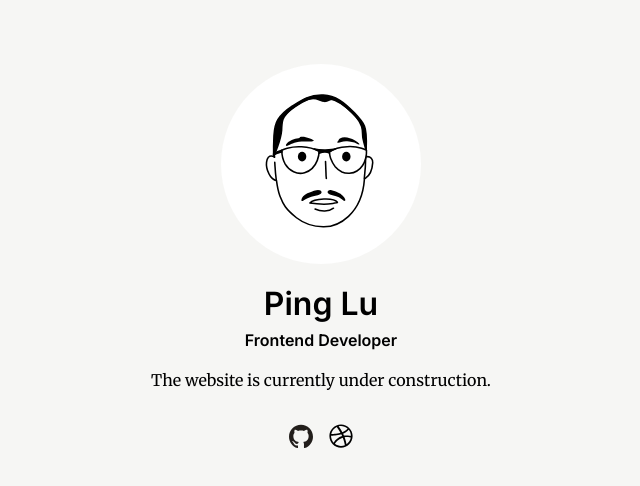
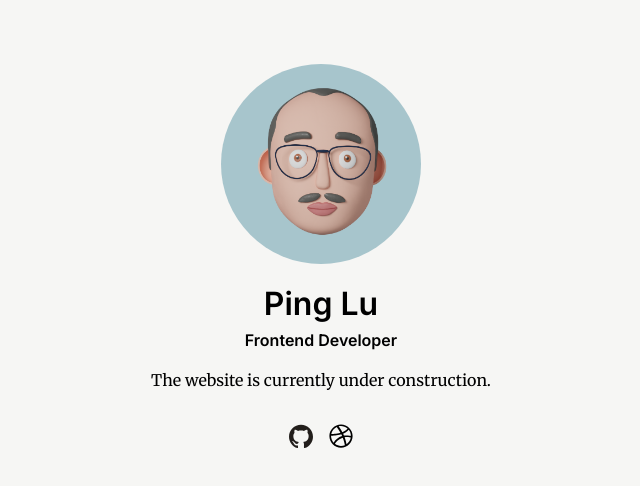
Before and after one commit to pinglu85/portfolio, a Next.js app: page / in a window 1280 px wide. Shown: the top 486 px of the page, without its empty margins (319-959 px from the left). Built offline with nearby package versions, Linux system fonts and the light colour scheme.

Commit message:
change profile picture

```diff
--- a/src/components/Home/index.tsx
+++ b/src/components/Home/index.tsx
@@ -1,4 +1,6 @@
-import ProfileImage from './profile-image.svg';
+import Image from 'next/image';
+
+import profilePic from './me.png';
 import DribbbleIcon from './dribbble-brands.svg';
 import GithubIcon from './github-brands.svg';
 import styles from './styles.module.css';
@@ -7,7 +9,7 @@ const Home = () => {
   return (
     <main className={styles.main}>
       <div className={styles.profileImage}>
-        <ProfileImage />
+        <Image src={profilePic} alt="3D portrait of Ping Lu" layout="fill" />
       </div>
 
       <h1 className={styles.name}>Ping Lu</h1>
--- a/src/components/Home/styles.module.css
+++ b/src/components/Home/styles.module.css
@@ -9,7 +9,9 @@
 }
 
 .profileImage {
+  position: relative;
   width: 200px;
+  height: 200px;
   clip-path: circle(50%);
 }
 
```
Also changed, not shown: src/components/Home/me.png (added), src/components/Home/profile-image.svg (deleted).
